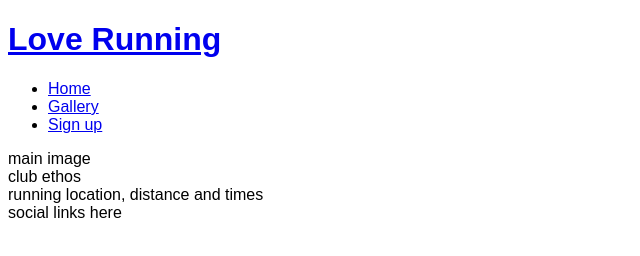
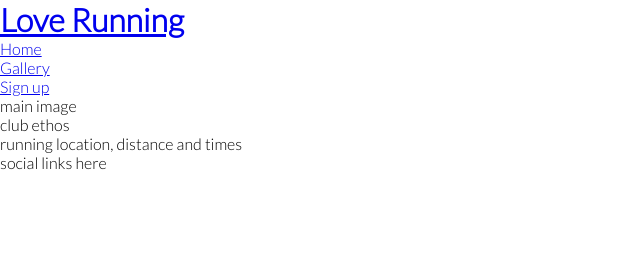
Before and after one commit to Villelligiulia/love-running, a plain HTML site: page index.html in a window 1280 px wide. Shown: the whole page, without its empty margins (0-640 px from the left). Drawn offline with Linux system fonts and the light colour scheme.

Commit message:
add Google fonts and remove default margings, paddings and border.

```diff
--- a/assets/css/style.css
+++ b/assets/css/style.css
@@ -1,3 +1,11 @@
+@import url('https://fonts.googleapis.com/css2?family=Lato:wght@300&family=Oswald&display=swap');
+
+* {
+    margin:0;
+    padding: 0;
+    border: none;
+}
 body {
-    font-family: Arial
+    font-family: Lato, sans-serif;
+    font-weight:300;
 }
```
